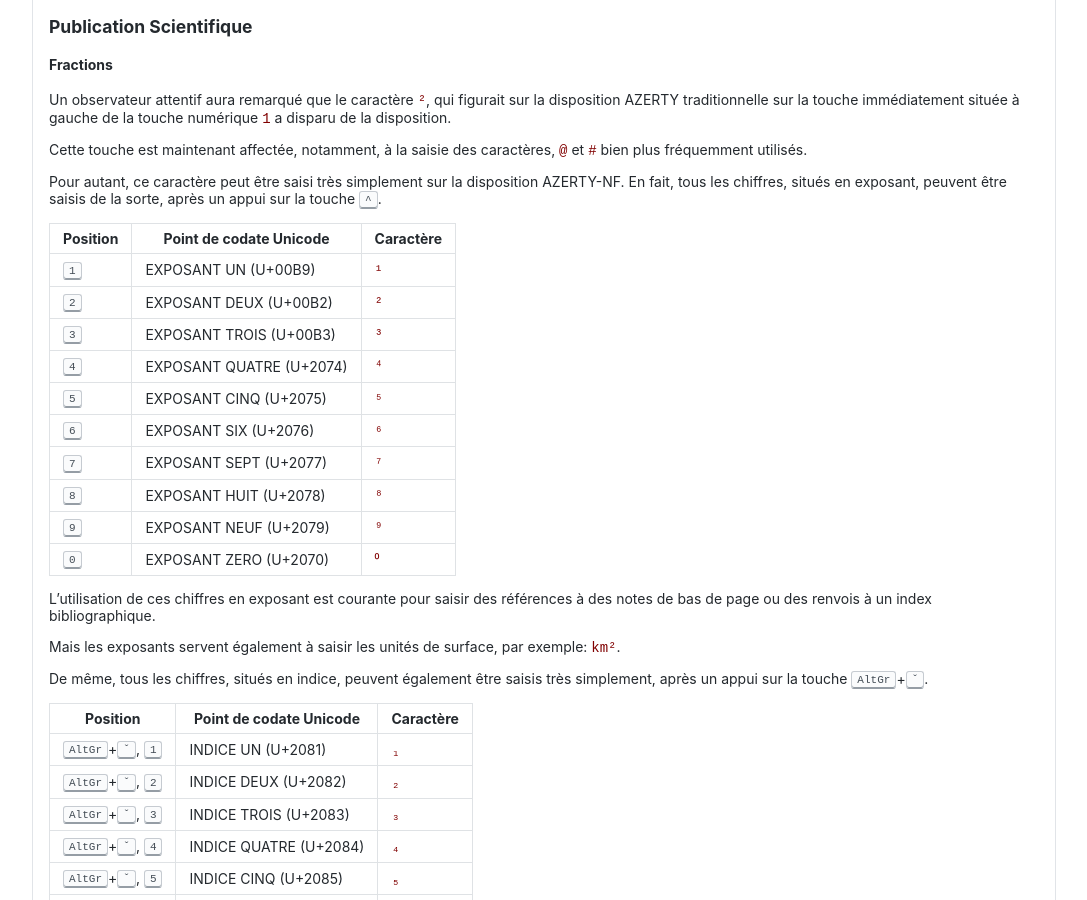
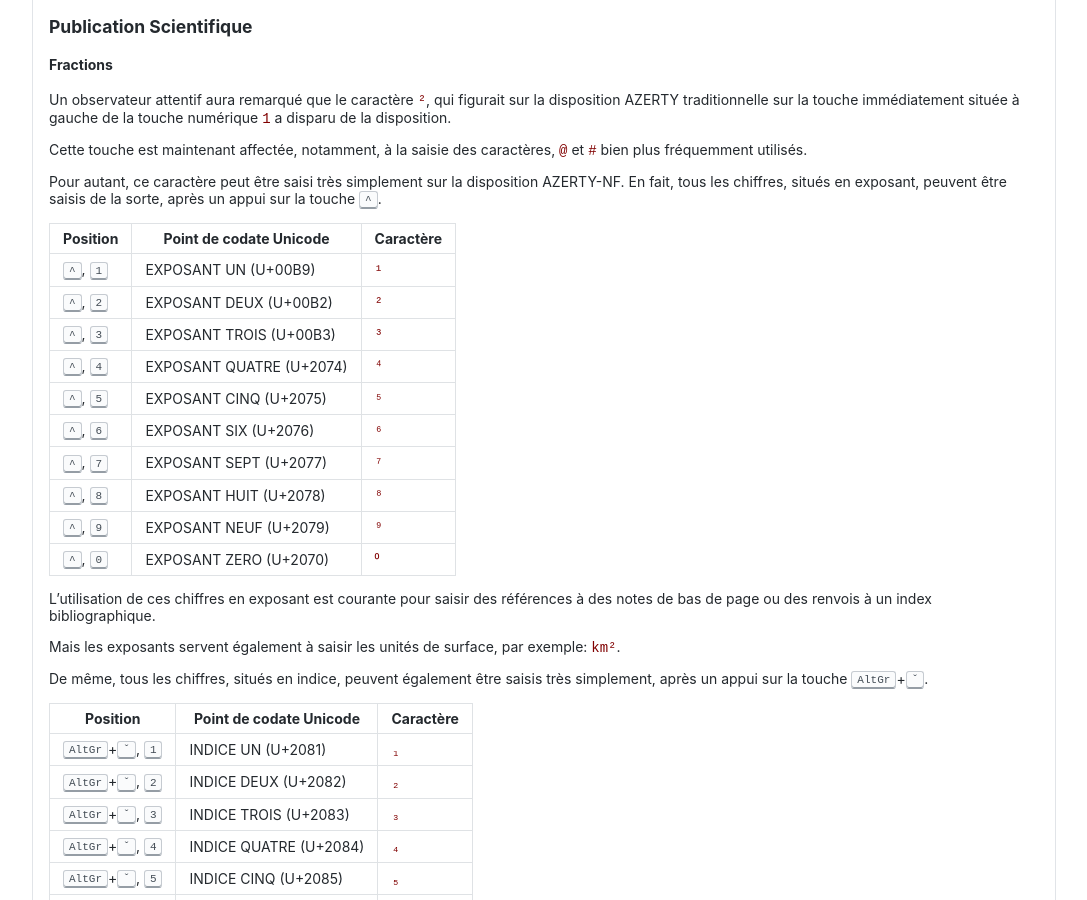
Before and after one commit to springcomp/optimized-azerty-win, a Jekyll site: the page built from index.md, in a window 1280 px wide and 900 px high, scrolled down 6545 px. Shown: the whole window, without its empty margins (96-1183 px from the left). Built offline with Jekyll 4.4.1, drawn with Linux system fonts in a browser that asks for light colours; part of the change alters nothing that is shown.

Commit message:
Fixed again 🙄

```diff
--- a/index.md
+++ b/index.md
@@ -226,16 +226,16 @@ Pour autant, ce caractère peut être saisi très simplement sur la disposition
 
 |Position|Point de codate Unicode | Caractère|
 |---|---|---|
-| <kbd>1</kbd> | EXPOSANT UN (U+00B9) | `¹` |
-| <kbd>2</kbd> | EXPOSANT DEUX (U+00B2) | `²` |
-| <kbd>3</kbd> | EXPOSANT TROIS (U+00B3) | `³` |
-| <kbd>4</kbd> | EXPOSANT QUATRE (U+2074) | `⁴` |
-| <kbd>5</kbd> | EXPOSANT CINQ (U+2075) | `⁵` |
-| <kbd>6</kbd> | EXPOSANT SIX (U+2076) | `⁶` |
-| <kbd>7</kbd> | EXPOSANT SEPT (U+2077) | `⁷` |
-| <kbd>8</kbd> | EXPOSANT HUIT (U+2078) | `⁸` |
-| <kbd>9</kbd> | EXPOSANT NEUF (U+2079) | `⁹` |
-| <kbd>0</kbd> | EXPOSANT ZERO (U+2070) | `⁰` |
+| <kbd>^</kbd>, <kbd>1</kbd> | EXPOSANT UN (U+00B9) | `¹` |
+| <kbd>^</kbd>, <kbd>2</kbd> | EXPOSANT DEUX (U+00B2) | `²` |
+| <kbd>^</kbd>, <kbd>3</kbd> | EXPOSANT TROIS (U+00B3) | `³` |
+| <kbd>^</kbd>, <kbd>4</kbd> | EXPOSANT QUATRE (U+2074) | `⁴` |
+| <kbd>^</kbd>, <kbd>5</kbd> | EXPOSANT CINQ (U+2075) | `⁵` |
+| <kbd>^</kbd>, <kbd>6</kbd> | EXPOSANT SIX (U+2076) | `⁶` |
+| <kbd>^</kbd>, <kbd>7</kbd> | EXPOSANT SEPT (U+2077) | `⁷` |
+| <kbd>^</kbd>, <kbd>8</kbd> | EXPOSANT HUIT (U+2078) | `⁸` |
+| <kbd>^</kbd>, <kbd>9</kbd> | EXPOSANT NEUF (U+2079) | `⁹` |
+| <kbd>^</kbd>, <kbd>0</kbd> | EXPOSANT ZERO (U+2070) | `⁰` |
 
 L'utilisation de ces chiffres en exposant est courante pour saisir des références à des notes de bas de page ou des renvois à un index bibliographique.
 
```
